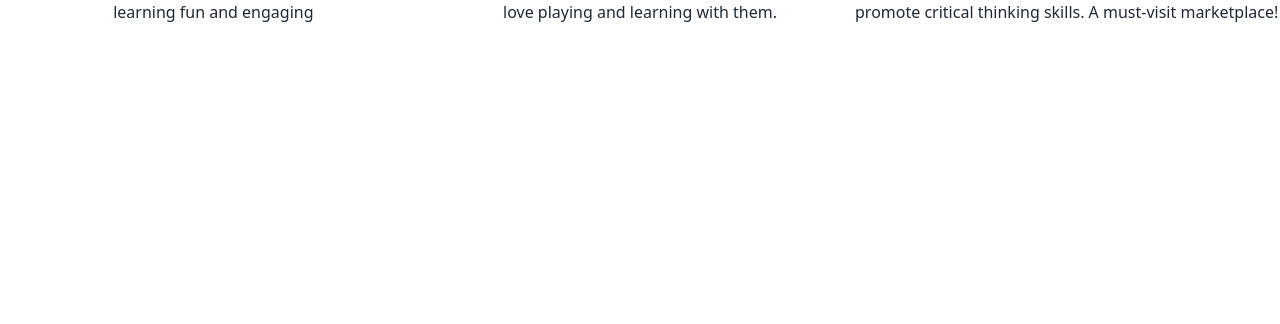
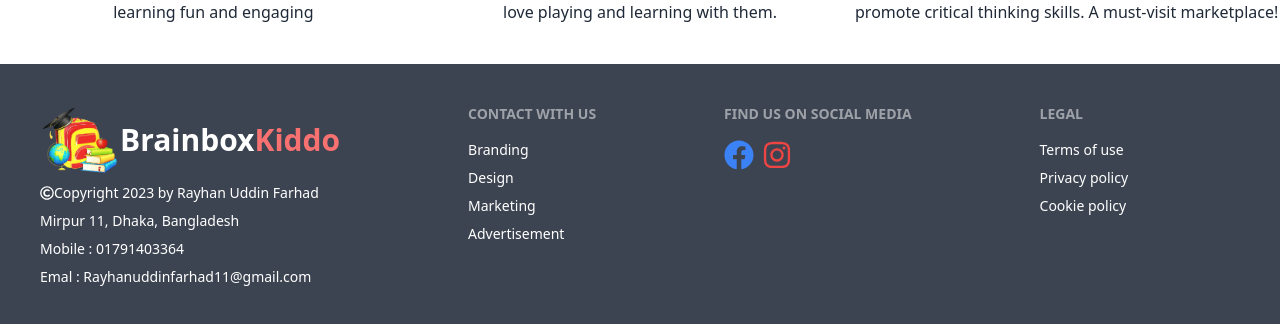
Before and after one commit to RayhanUddinFarhad/BrainBox-Kiddo-Client, a React (Vite) app: page / in a window 1280 px wide. Shown: the part 2217-2541 px from the top of the page. Before the commit the page ends 2241 px from the top, so only its background shows below. Built offline with nearby package versions, Linux system fonts and the light colour scheme; no server answers.

Commit message:
footer added successful

```diff
--- a/src/App.jsx
+++ b/src/App.jsx
@@ -5,6 +5,7 @@ import './App.css'
 import Home from './components/pages/Home/Home'
 import Navbar from './components/shared/Navbar'
 import { Outlet } from 'react-router-dom'
+import Footer from './components/shared/Footer'
 
 function App() {
   const [count, setCount] = useState(0)
@@ -17,7 +18,12 @@ function App() {
       <div className=''>
 
       <Outlet></Outlet>
+
       </div>
+
+      <Footer></Footer>
+
+
 
 
 
--- /dev/null
+++ b/src/components/shared/Footer.jsx
@@ -0,0 +1,49 @@
+import React from 'react';
+import logo from '../../../src/assets/logo.png'
+import { FaCopyright, FaFacebook, FaInstagram, FaRegCopyright, FaTwitter } from 'react-icons/fa';
+
+const Footer = () => {
+    return (
+        <div>
+
+            <footer className="footer p-10 bg-neutral  text-white mt-10">
+                <div>
+                    <div className='flex items-center'>
+
+
+                        <img className='w-20' src={logo} alt="" />
+                        <h4 className='text-3xl font-extrabold'>Brainbox<span className='text-red-400'>Kiddo</span></h4>
+                    </div>
+                    <p className='flex items-center'><FaRegCopyright></FaRegCopyright> Copyright 2023 by Rayhan Uddin Farhad</p>
+                    <p>Mirpur 11, Dhaka, Bangladesh</p>
+                    <p>Mobile : 01791403364</p>
+                    <p>Emal : Rayhanuddinfarhad11@gmail.com</p>
+                </div>
+                <div>
+                    <span className="footer-title">Contact With Us</span>
+                    <a className="link link-hover">Branding</a>
+                    <a className="link link-hover">Design</a>
+                    <a className="link link-hover">Marketing</a>
+                    <a className="link link-hover">Advertisement</a>
+                </div>
+                <div>
+                    <span className="footer-title">Find us on social media</span>
+                   <div className='flex  space-x-2'>
+
+                   <a href='https://www.facebook.com/md.rayhan.uddin.farhad.7' className='text-3xl text-blue-500'> <FaFacebook></FaFacebook></a>
+                    <a href='https://www.instagram.com/rayhanuddinfarhad/' className='text-3xl text-red-500'> <FaInstagram></FaInstagram></a>
+                   </div>
+                </div>
+                <div>
+                    <span className="footer-title">Legal</span>
+                    <a className="link link-hover">Terms of use</a>
+                    <a className="link link-hover">Privacy policy</a>
+                    <a className="link link-hover">Cookie policy</a>
+                </div>
+            </footer>
+
+        </div>
+    );
+};
+
+export default Footer;
```
